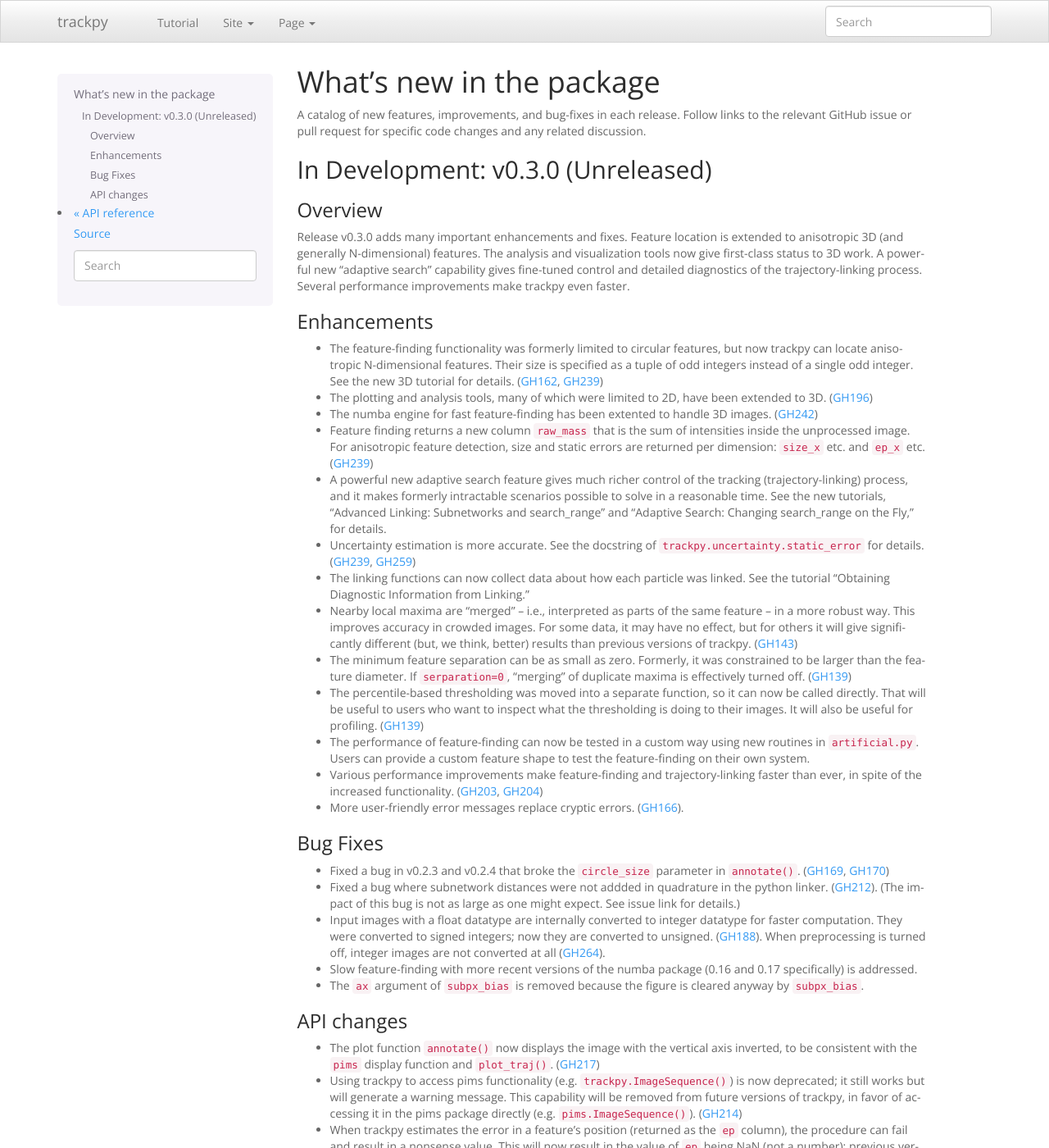
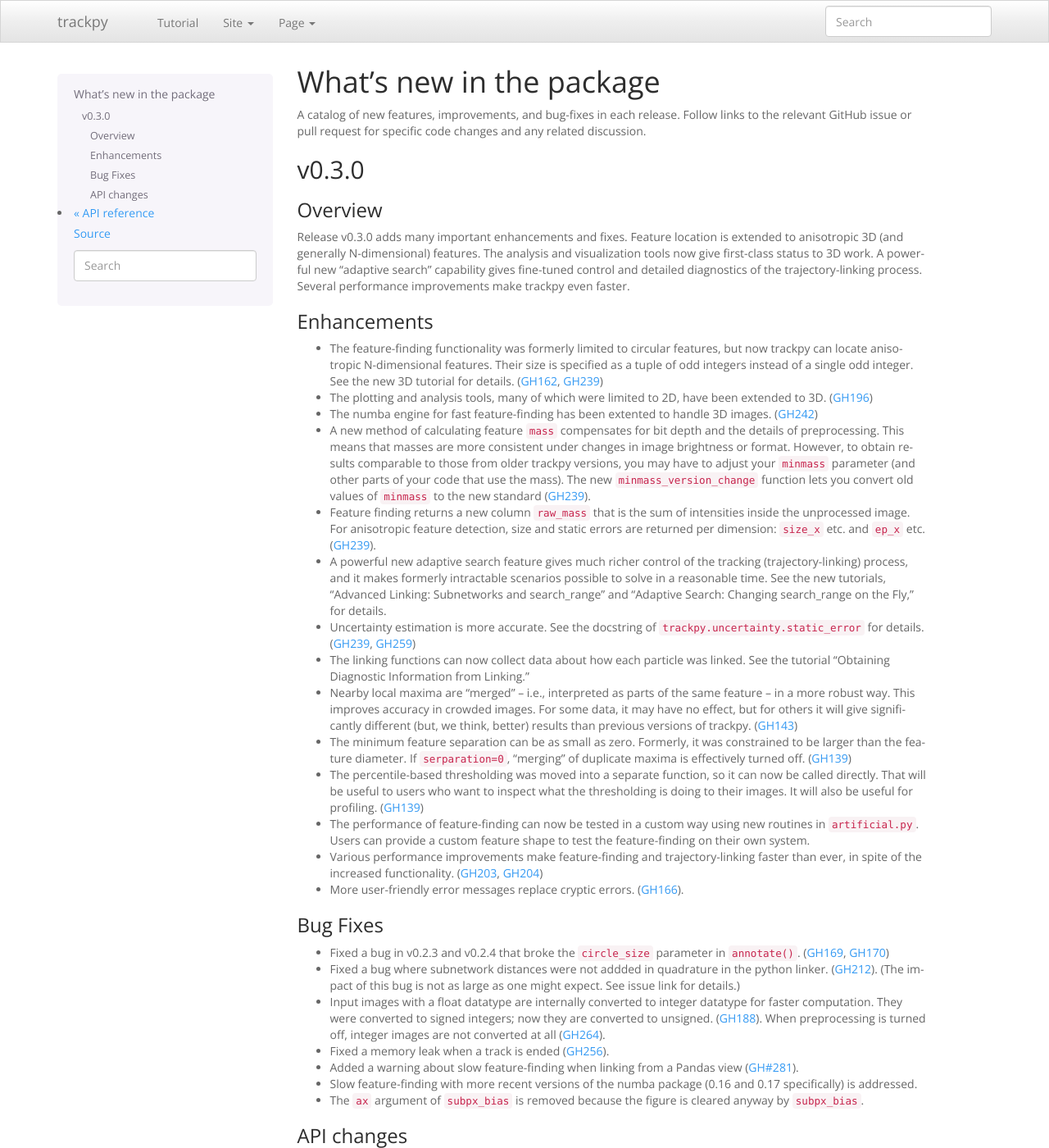
Before and after one commit to soft-matter/trackpy, a Sphinx documentation site: the page built from doc/whatsnew.rst, in a window 1280 px wide and 1400 px high. Shown: the whole window at 82% size. Built offline with Sphinx 7.4.7, drawn with Linux system fonts in a browser that asks for light colours; pages that are not in the unit, such as notebooks, are missing from menus; the version number could not be read and is left out.

Commit message:
DOC: Prepare release notes for v0.3 release

```diff
--- a/doc/releases/v0.3.0.txt
+++ b/doc/releases/v0.3.0.txt
@@ -1,6 +1,6 @@
 
-In Development: v0.3.0 (Unreleased)
------------------------------------
+v0.3.0
+------
 
 Overview
 ~~~~~~~~
@@ -16,7 +16,9 @@
 
 - The numba engine for fast feature-finding has been extented to handle 3D images. (:issue:`242`)
 
-- Feature finding returns a new column ``raw_mass`` that is the sum of intensities inside the unprocessed image. For anisotropic feature detection, size and static errors are returned per dimension: ``size_x`` etc. and ``ep_x`` etc. (:issue:`239`)
+- A new method of calculating feature ``mass`` compensates for bit depth and the details of preprocessing. This means that masses are more consistent under changes in image brightness or format. However, to obtain results comparable to those from older trackpy versions, you may have to adjust your ``minmass`` parameter (and other parts of your code that use the mass). The new ``minmass_version_change`` function lets you convert old values of ``minmass`` to the new standard (:issue:`239`).
+
+- Feature finding returns a new column ``raw_mass`` that is the sum of intensities inside the unprocessed image. For anisotropic feature detection, size and static errors are returned per dimension: ``size_x`` etc. and ``ep_x`` etc. (:issue:`239`).
 
 - A powerful new adaptive search feature gives much richer control of the tracking (trajectory-linking) process, and it makes formerly intractable scenarios possible to solve in a reasonable time. See the new tutorials, "Advanced Linking: Subnetworks and search_range" and "Adaptive Search: Changing search_range on the Fly," for details.
 
@@ -42,6 +44,8 @@
 - Fixed a bug in v0.2.3 and v0.2.4 that broke the ``circle_size`` parameter in ``annotate()``. (:issue:`169`, :issue:`170`)
 - Fixed a bug where subnetwork distances were not addded in quadrature in the python linker. (:issue:`212`). (The impact of this bug is not as large as one might expect. See issue link for details.)
 - Input images with a float datatype are internally converted to integer datatype for faster computation. They were converted to signed integers; now they are converted to unsigned. (:issue:`188`). When preprocessing is turned off, integer images are not converted at all (:issue:`264`).
+- Fixed a memory leak when a track is ended (:issue:`256`).
+- Added a warning about slow feature-finding when linking from a Pandas view (:issue:`#281`).
 - Slow feature-finding with more recent versions of the numba package (0.16 and 0.17 specifically) is addressed.
 - The ``ax`` argument of ``subpx_bias`` is removed because the figure is cleared anyway by ``subpx_bias``.
 
```
